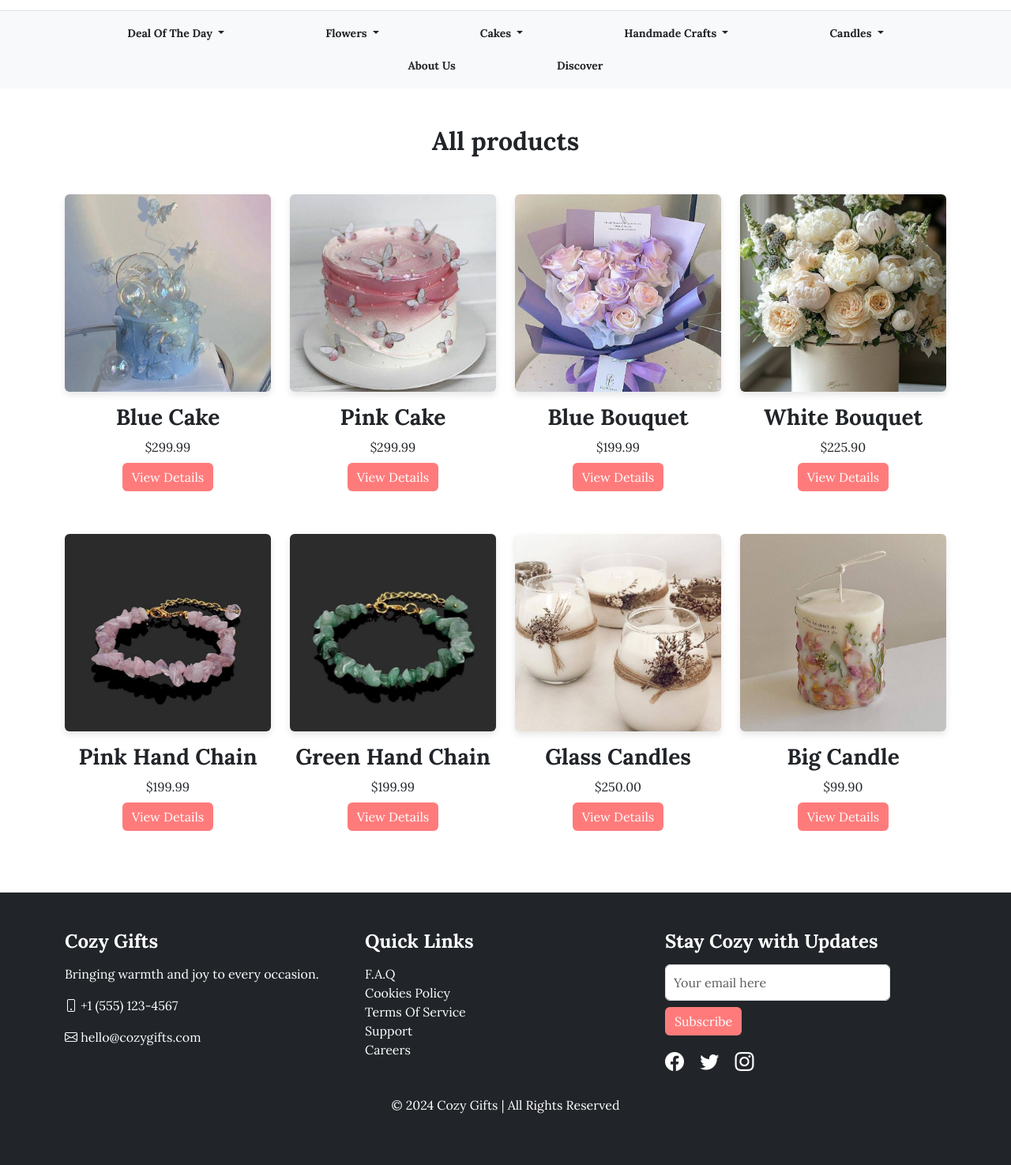
After one commit to SiThuTun22/Cozy_gift, a Django app: page /product/ in a window 1280 px wide. The commit adds this page. Shown: the part 45-1520 px from the top of the page at 79% size. Run offline with Django 5.2, Linux system fonts and the light colour scheme; data comes from the database, SQL or seed files in the repository; both versions use the stored data as it was after the commit; some libraries are stand-ins or nearby versions.

Commit message:
Product page added

```diff
--- a/Cozy_gift-main/store/templates/navbar.html
+++ b/Cozy_gift-main/store/templates/navbar.html
@@ -71,11 +71,11 @@
             </li>
             <!-- Flowers -->
             <li class="nav-item dropdown">
-                <a class="text-dark d-block py-2 dropdown-toggle" href="#" id="flowersDropdownMobile" data-bs-toggle="dropdown">
+                <a class="text-dark d-block py-2 dropdown-toggle" href="" id="flowersDropdownMobile" data-bs-toggle="dropdown">
                     Flowers
                 </a>
                 <ul class="dropdown-menu" aria-labelledby="flowersDropdownMobile">
-                    <li><a class="dropdown-item" href="#">Bouquets</a></li>
+                    <li><a class="dropdown-item" href="{% url 'product' %}">All products</a></li>
                     <li><a class="dropdown-item" href="#">Fresh Arrangements</a></li>
                 </ul>
             </li>
@@ -138,7 +138,7 @@
                     Flowers
                 </a>
                 <ul class="dropdown-menu" aria-labelledby="flowersDropdown">
-                    <li><a class="dropdown-item" href="#">Bouquets</a></li>
+                    <li><a class="dropdown-item" href="{% url 'product' %}">All Products</a></li>
                     <li><a class="dropdown-item" href="#">Fresh Arrangements</a></li>
                 </ul>
             </li>
--- /dev/null
+++ b/Cozy_gift-main/store/templates/product.html
@@ -0,0 +1,23 @@
+{% extends 'base.html' %}
+{% load static %}
+{% block content %}
+<section class="popular-items py-5">
+  <div class="container text-center">
+      <h2 class="mb-5">All products</h2>
+
+      <div class="row g-4">
+          {% for product in products %}
+          <div class="col-md-3">
+              <div class="item">
+                  <img src="{{ product.image.url }}" alt="Warm Embrace Bouquet" class="img-fluid rounded">
+                  <h3 class="mt-3">{{ product.name }}</h3>
+                  ${{product.price}}<br>
+                  <a href="#" class="btn btn-outline-primary mt-2">View Details</a>
+              </div>
+          </div>
+          {% endfor %}
+      </div>
+
+  </div>
+</section>
+{% endblock %}
--- a/Cozy_gift-main/store/urls.py
+++ b/Cozy_gift-main/store/urls.py
@@ -9,4 +9,5 @@ urlpatterns = [
   path('update_user/',views.update_user,name="update_user"),
   path('update_password/',views.update_password,name="update_password"),
   path('discovery/',views.discovery,name="discovery"),
+  path('product/',views.products,name="product"),
 ]
--- a/Cozy_gift-main/store/views.py
+++ b/Cozy_gift-main/store/views.py
@@ -7,6 +7,10 @@ from django.contrib.auth.forms import UserCreationForm
 from django import forms
 from django.contrib.auth.models import User
 # Create your views here.
+def products(request):
+  products = Product.objects.all()
+  return render(request,'product.html',{'products':products})
+
 def update_password(request):
   if request.user.is_authenticated:
     current_user = request.user
```
Also changed, not shown: Cozy_gift-main/db.sqlite3.
